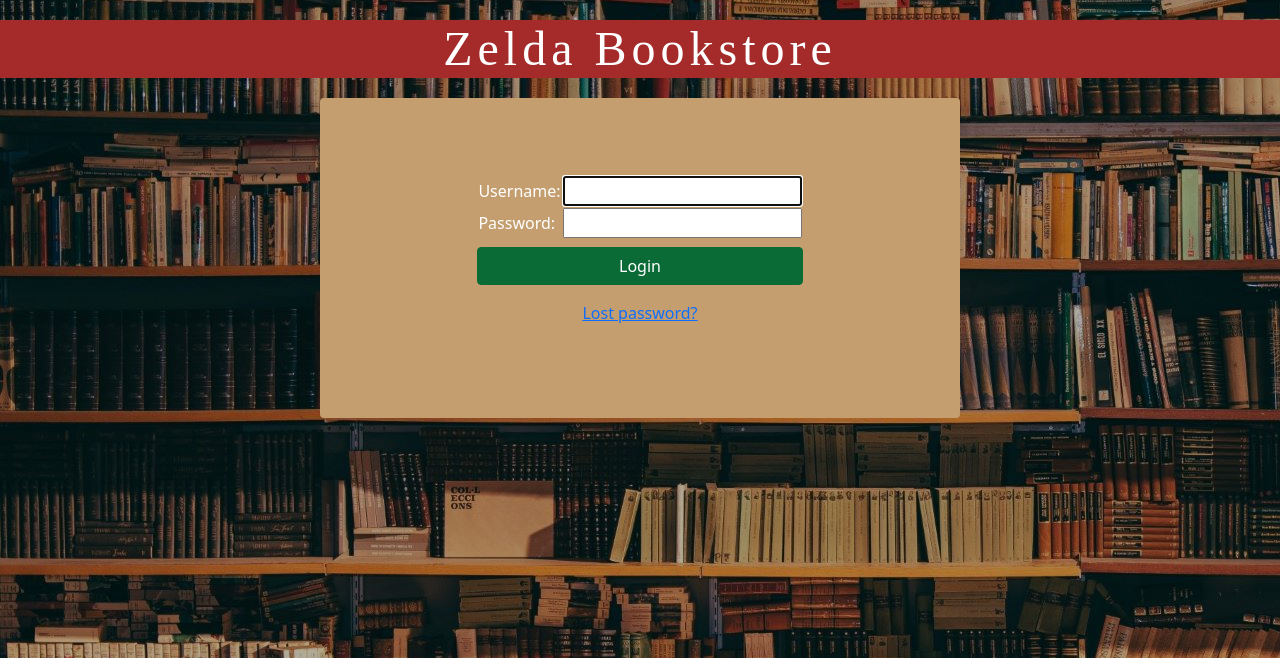
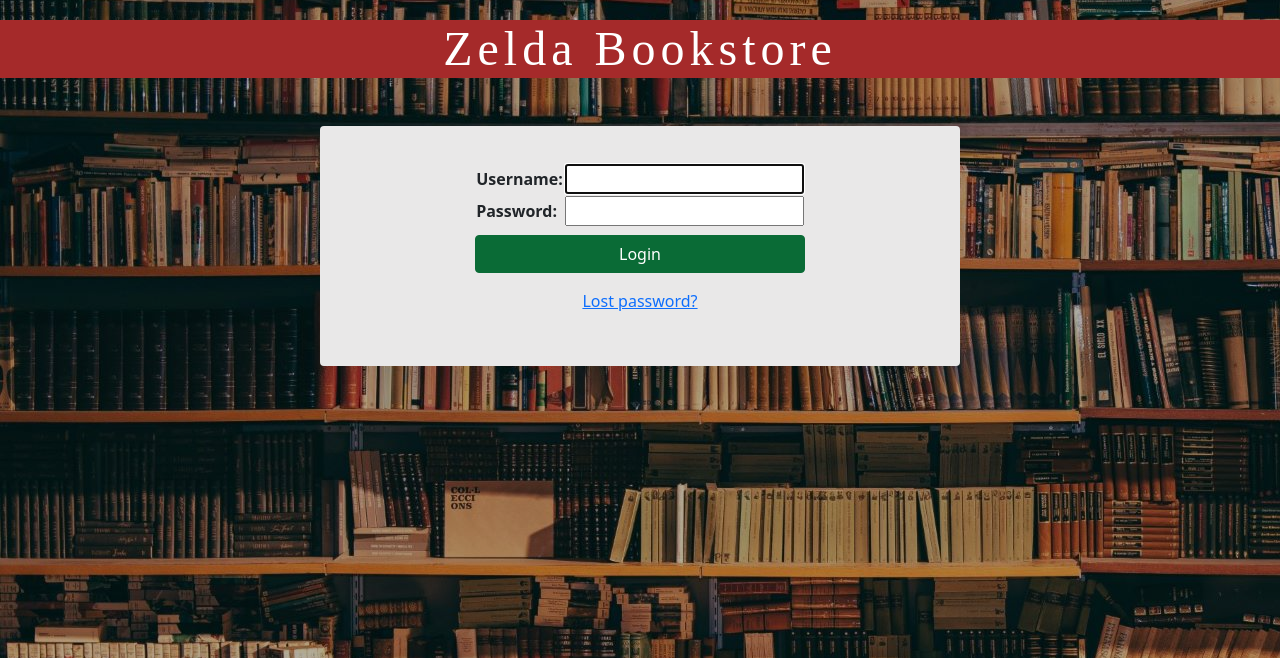
Before and after one commit to CHR-onicles/django_Bookstore, a Django app: page /login/ in a window 1280 px wide. Shown: the part 56-714 px from the top of the page. Run offline with Django 3.2, Linux system fonts and the light colour scheme.

Commit message:
mor styles

```diff
--- a/templates/registration/login.html
+++ b/templates/registration/login.html
@@ -25,16 +25,16 @@
         {% endif %}
     {% endif %}
 
-    <div class="container d-flex flex-column justify-content-center mx-auto w-50 align-items-center rounded-2" style="height: 40vh; background: rgb(197, 158, 111)">
+    <div class="container d-flex flex-column justify-content-center align-content-center mx-auto mt-5 w-50 align-items-center rounded-2" style="height: 30vh; background: rgb(233, 232, 232)">
          <form method="POST" action="{% url 'login' %}">
         {% csrf_token %}
         <table class="mytable">
             <tr>
-                <td class="text-white">{{ form.username.label_tag }}</td>
+                <td class="text-dark fw-bold">{{ form.username.label_tag }}</td>
                 <td>{{ form.username }}</td>
             </tr>
             <tr>
-                <td class="text-white">{{ form.password.label_tag }}</td>
+                <td class="text-dark fw-bold">{{ form.password.label_tag }}</td>
                 <td>{{ form.password }}</td>
             </tr>
         </table>
```
